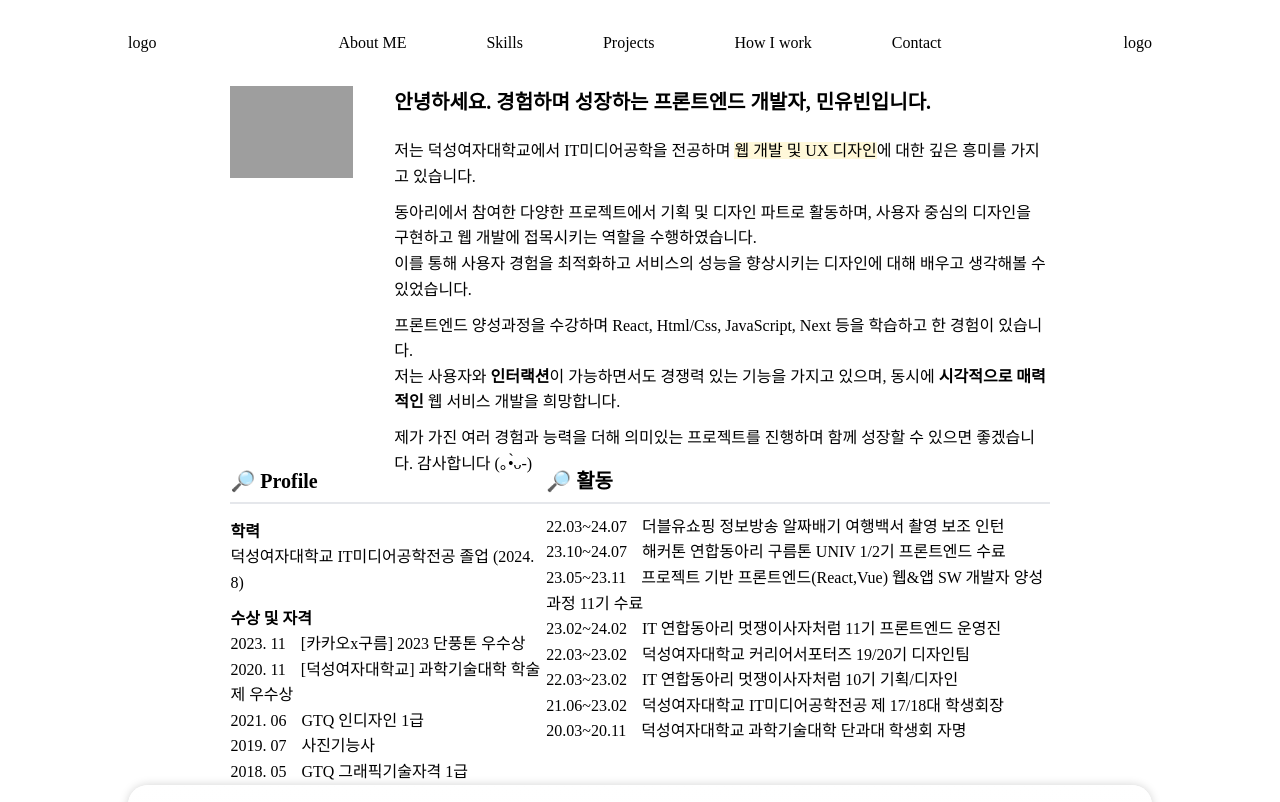
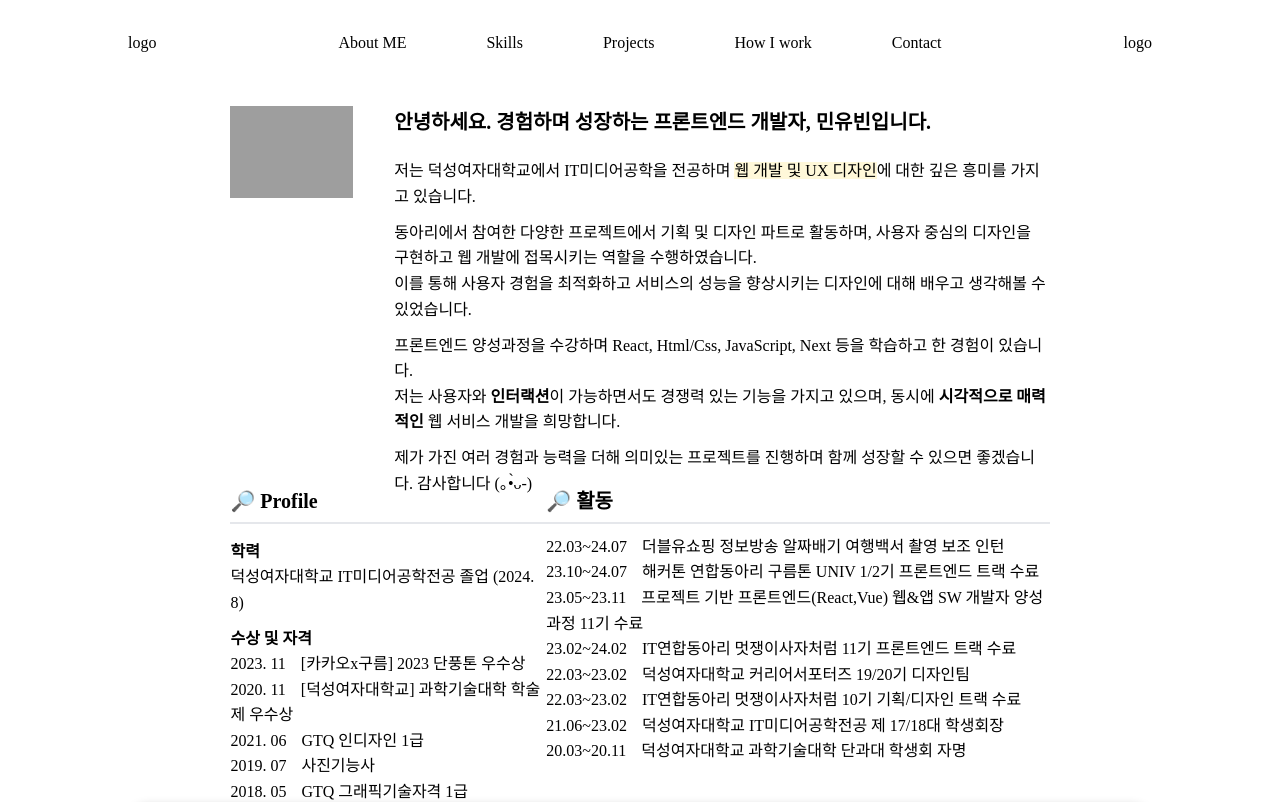
Before and after one commit to minibxx/MING, a React (Create React App) app: page / in a window 1280 px wide. Shown: the top 802 px of the page. Built offline with nearby package versions, Linux system fonts and the light colour scheme; grey boxes are pictures that could not be loaded; a web font is replaced by a local one.

Commit message:
어바웃미 내용 수정 중

```diff
--- a/src/component/AboutME.js
+++ b/src/component/AboutME.js
@@ -4,15 +4,15 @@ import yub2 from '../img/yubeen2.jpg'
 
 function AboutME() {
     return (
-        <div className='w-[80%] m-[auto]'>
-            <div className='flex justify-between'>
+        <div className='w-[80%] m-[auto] '>
+            <div className='flex justify-between mt-[50px]'>
                 <div className='w-[15%]'>
                     {/* <img src={yub2}/> */}
                     <img src={yub1} />
                 </div>
 
                 <ul className='w-[80%] flex flex-col gap-[3%]'>
-                    <div className='font-bold text-[20px] mb-[10px]'>안녕하세요. 경험하며 성장하는 프론트엔드 개발자, 민유빈입니다.</div>
+                    <div className='font-bold text-[20px] mb-[10px] '>안녕하세요. 경험하며 성장하는 프론트엔드 개발자, 민유빈입니다.</div>
                     <li>저는 덕성여자대학교에서 IT미디어공학을 전공하며 <span className='bg-[#FFF8D9]'>웹 개발 및 UX 디자인</span>에 대한 깊은 흥미를 가지고 있습니다.</li>
                         <li>동아리에서 참여한 다양한 프로젝트에서 기획 및 디자인 파트로 활동하며, 사용자 중심의 디자인을 구현하고 웹 개발에
                         접목시키는 역할을 수행하였습니다. <br/>이를 통해 사용자 경험을 최적화하고 서비스의 성능을 향상시키는 디자인에
@@ -46,12 +46,12 @@ function AboutME() {
 
                     <ul>
                         <li><span className='mr-[15px]'>22.03~24.07</span>더블유쇼핑 정보방송 알짜배기 여행백서 촬영 보조 인턴</li>
-                        <li><span className='mr-[15px]'>23.10~24.07</span>해커톤 연합동아리 구름톤 UNIV 1/2기 프론트엔드 수료</li>
+                        <li><span className='mr-[15px]'>23.10~24.07</span>해커톤 연합동아리 구름톤 UNIV 1/2기 프론트엔드 트랙 수료</li>
                         <li><span className='mr-[15px]'>23.05~23.11</span>프로젝트 기반 프론트엔드(React,Vue) 웹&앱 SW 개발자 양성과정 11기 수료</li>
-                        <li><span className='mr-[15px]'>23.02~24.02</span>IT 연합동아리 멋쟁이사자처럼 11기 프론트엔드 운영진</li>
+                        <li><span className='mr-[15px]'>23.02~24.02</span>IT연합동아리 멋쟁이사자처럼 11기 프론트엔드 트랙 수료</li>
                         {/* <li><span className='mr-[15px]'>23.10~24.07</span>덕성여자대학교 덕성해커톤 1회 주관 및 진행</li> */}
                         <li><span className='mr-[15px]'>22.03~23.02</span>덕성여자대학교 커리어서포터즈 19/20기 디자인팀</li>
-                        <li><span className='mr-[15px]'>22.03~23.02</span>IT 연합동아리 멋쟁이사자처럼 10기 기획/디자인</li>
+                        <li><span className='mr-[15px]'>22.03~23.02</span>IT연합동아리 멋쟁이사자처럼 10기 기획/디자인 트랙 수료</li>
                         <li><span className='mr-[15px]'>21.06~23.02</span>덕성여자대학교 IT미디어공학전공 제 17/18대 학생회장</li>
                         <li><span className='mr-[15px]'>20.03~20.11</span>덕성여자대학교 과학기술대학 단과대 학생회 자명</li>
                     </ul>
```
